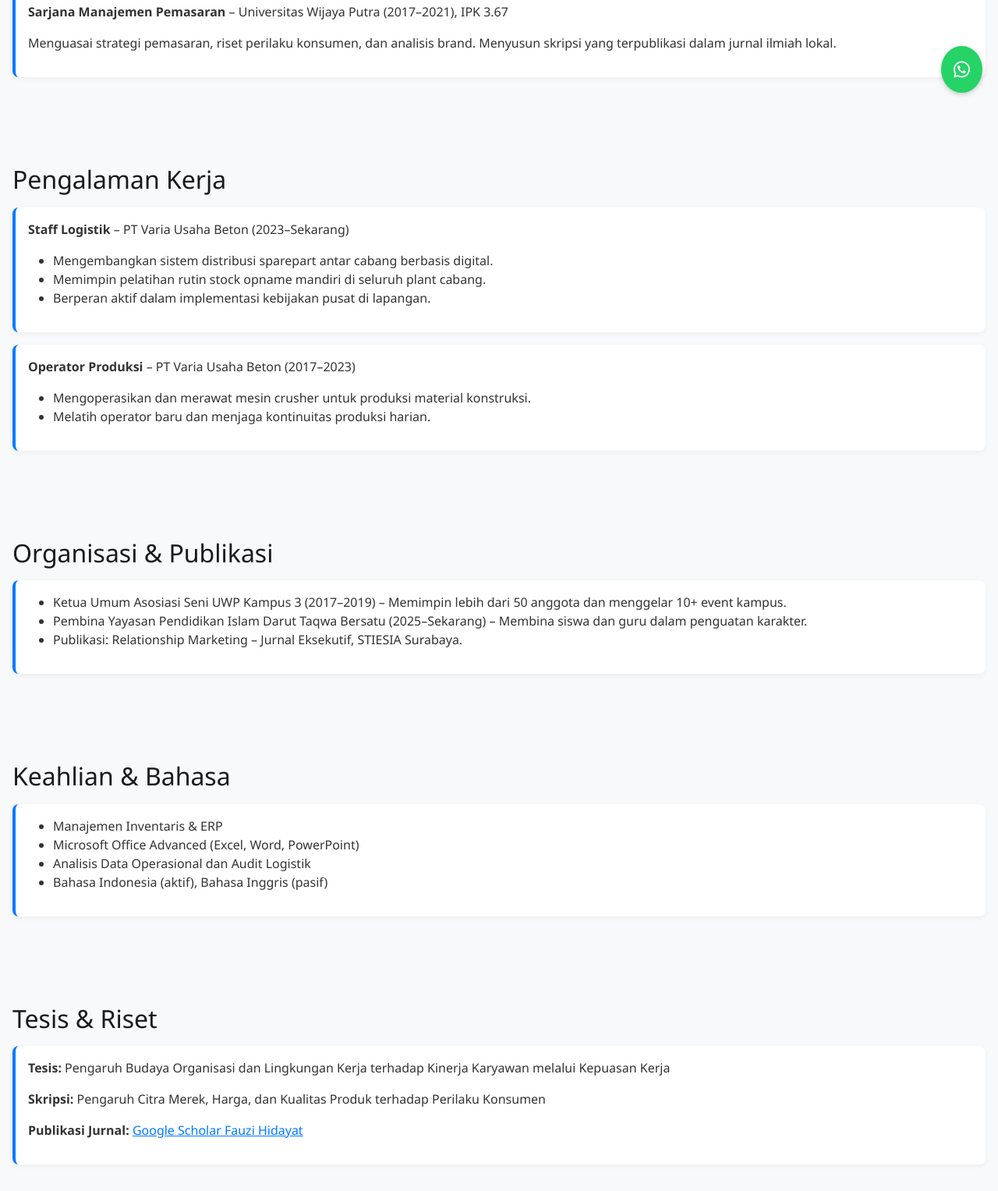
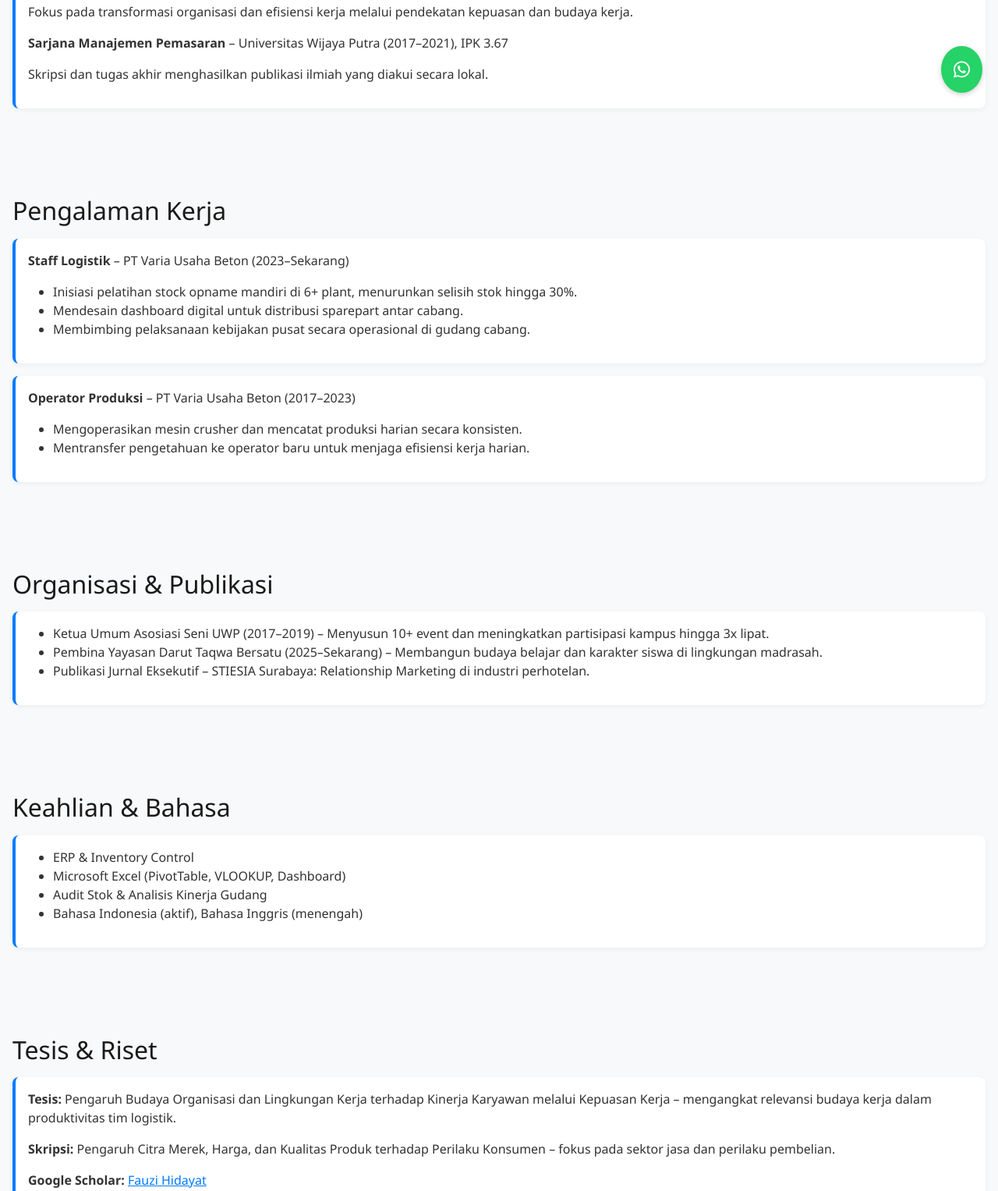
Before and after one commit to fauzihidayat536/Portofolio-fauzi, a plain HTML site: page index.html in a window 1280 px wide. Shown: the part 661-2188 px from the top of the page at 78% size. Drawn offline with nearby package versions, Linux system fonts and the light colour scheme.

Commit message:
Update index.html

```diff
--- a/index.html
+++ b/index.html
@@ -108,6 +108,7 @@
     <img src="foto.jpg" alt="Foto Fauzi" />
     <h1>Fauzi Hidayat</h1>
     <p>Sumbersuko, Gempol, Pasuruan | <a href="mailto:fauzih536@gmail.com">fauzih536@gmail.com</a> | 0813-5863-3340</p>
+    <p>Profesional logistik dengan pengalaman lebih dari 6 tahun di industri beton. Terbiasa meningkatkan efisiensi distribusi antar cabang, mengoptimalkan pengendalian stok, dan mengimplementasikan sistem kerja berbasis kebijakan pusat.</p>
     <a href="CV_ATS_Fauzi_Hidayat_TerisiPenuh.pdf" class="btn btn-light mt-3">Unduh CV</a>
   </header>
 
@@ -115,9 +116,9 @@
     <h2>Pendidikan</h2>
     <div class="card-custom">
       <p><strong>Magister Manajemen SDM</strong> – Universitas Wijaya Putra (2021–2023), IPK 3.74</p>
-      <p>Fokus pada pengembangan kinerja karyawan, budaya organisasi, dan kepuasan kerja. Dilengkapi dengan riset berbasis data dan pendekatan kepemimpinan strategis.</p>
+      <p>Fokus pada transformasi organisasi dan efisiensi kerja melalui pendekatan kepuasan dan budaya kerja.</p>
       <p><strong>Sarjana Manajemen Pemasaran</strong> – Universitas Wijaya Putra (2017–2021), IPK 3.67</p>
-      <p>Menguasai strategi pemasaran, riset perilaku konsumen, dan analisis brand. Menyusun skripsi yang terpublikasi dalam jurnal ilmiah lokal.</p>
+      <p>Skripsi dan tugas akhir menghasilkan publikasi ilmiah yang diakui secara lokal.</p>
     </div>
   </section>
 
@@ -126,16 +127,16 @@
     <div class="card-custom">
       <p><strong>Staff Logistik</strong> – PT Varia Usaha Beton (2023–Sekarang)</p>
       <ul>
-        <li>Mengembangkan sistem distribusi sparepart antar cabang berbasis digital.</li>
-        <li>Memimpin pelatihan rutin stock opname mandiri di seluruh plant cabang.</li>
-        <li>Berperan aktif dalam implementasi kebijakan pusat di lapangan.</li>
+        <li>Inisiasi pelatihan stock opname mandiri di 6+ plant, menurunkan selisih stok hingga 30%.</li>
+        <li>Mendesain dashboard digital untuk distribusi sparepart antar cabang.</li>
+        <li>Membimbing pelaksanaan kebijakan pusat secara operasional di gudang cabang.</li>
       </ul>
     </div>
     <div class="card-custom">
       <p><strong>Operator Produksi</strong> – PT Varia Usaha Beton (2017–2023)</p>
       <ul>
-        <li>Mengoperasikan dan merawat mesin crusher untuk produksi material konstruksi.</li>
-        <li>Melatih operator baru dan menjaga kontinuitas produksi harian.</li>
+        <li>Mengoperasikan mesin crusher dan mencatat produksi harian secara konsisten.</li>
+        <li>Mentransfer pengetahuan ke operator baru untuk menjaga efisiensi kerja harian.</li>
       </ul>
     </div>
   </section>
@@ -144,9 +145,9 @@
     <h2>Organisasi & Publikasi</h2>
     <div class="card-custom">
       <ul>
-        <li>Ketua Umum Asosiasi Seni UWP Kampus 3 (2017–2019) – Memimpin lebih dari 50 anggota dan menggelar 10+ event kampus.</li>
-        <li>Pembina Yayasan Pendidikan Islam Darut Taqwa Bersatu (2025–Sekarang) – Membina siswa dan guru dalam penguatan karakter.</li>
-        <li>Publikasi: Relationship Marketing – Jurnal Eksekutif, STIESIA Surabaya.</li>
+        <li>Ketua Umum Asosiasi Seni UWP (2017–2019) – Menyusun 10+ event dan meningkatkan partisipasi kampus hingga 3x lipat.</li>
+        <li>Pembina Yayasan Darut Taqwa Bersatu (2025–Sekarang) – Membangun budaya belajar dan karakter siswa di lingkungan madrasah.</li>
+        <li>Publikasi Jurnal Eksekutif – STIESIA Surabaya: Relationship Marketing di industri perhotelan.</li>
       </ul>
     </div>
   </section>
@@ -155,10 +156,10 @@
     <h2>Keahlian & Bahasa</h2>
     <div class="card-custom">
       <ul>
-        <li>Manajemen Inventaris & ERP</li>
-        <li>Microsoft Office Advanced (Excel, Word, PowerPoint)</li>
-        <li>Analisis Data Operasional dan Audit Logistik</li>
-        <li>Bahasa Indonesia (aktif), Bahasa Inggris (pasif)</li>
+        <li>ERP & Inventory Control</li>
+        <li>Microsoft Excel (PivotTable, VLOOKUP, Dashboard)</li>
+        <li>Audit Stok & Analisis Kinerja Gudang</li>
+        <li>Bahasa Indonesia (aktif), Bahasa Inggris (menengah)</li>
       </ul>
     </div>
   </section>
@@ -166,9 +167,9 @@
   <section class="section" id="tesis">
     <h2>Tesis & Riset</h2>
     <div class="card-custom">
-      <p><strong>Tesis:</strong> Pengaruh Budaya Organisasi dan Lingkungan Kerja terhadap Kinerja Karyawan melalui Kepuasan Kerja</p>
-      <p><strong>Skripsi:</strong> Pengaruh Citra Merek, Harga, dan Kualitas Produk terhadap Perilaku Konsumen</p>
-      <p><strong>Publikasi Jurnal:</strong> <a href="https://scholar.google.com/citations?user=yYA-meUAAAAJ">Google Scholar Fauzi Hidayat</a></p>
+      <p><strong>Tesis:</strong> Pengaruh Budaya Organisasi dan Lingkungan Kerja terhadap Kinerja Karyawan melalui Kepuasan Kerja – mengangkat relevansi budaya kerja dalam produktivitas tim logistik.</p>
+      <p><strong>Skripsi:</strong> Pengaruh Citra Merek, Harga, dan Kualitas Produk terhadap Perilaku Konsumen – fokus pada sektor jasa dan perilaku pembelian.</p>
+      <p><strong>Google Scholar:</strong> <a href="https://scholar.google.com/citations?user=yYA-meUAAAAJ">Fauzi Hidayat</a></p>
     </div>
   </section>
 
```
